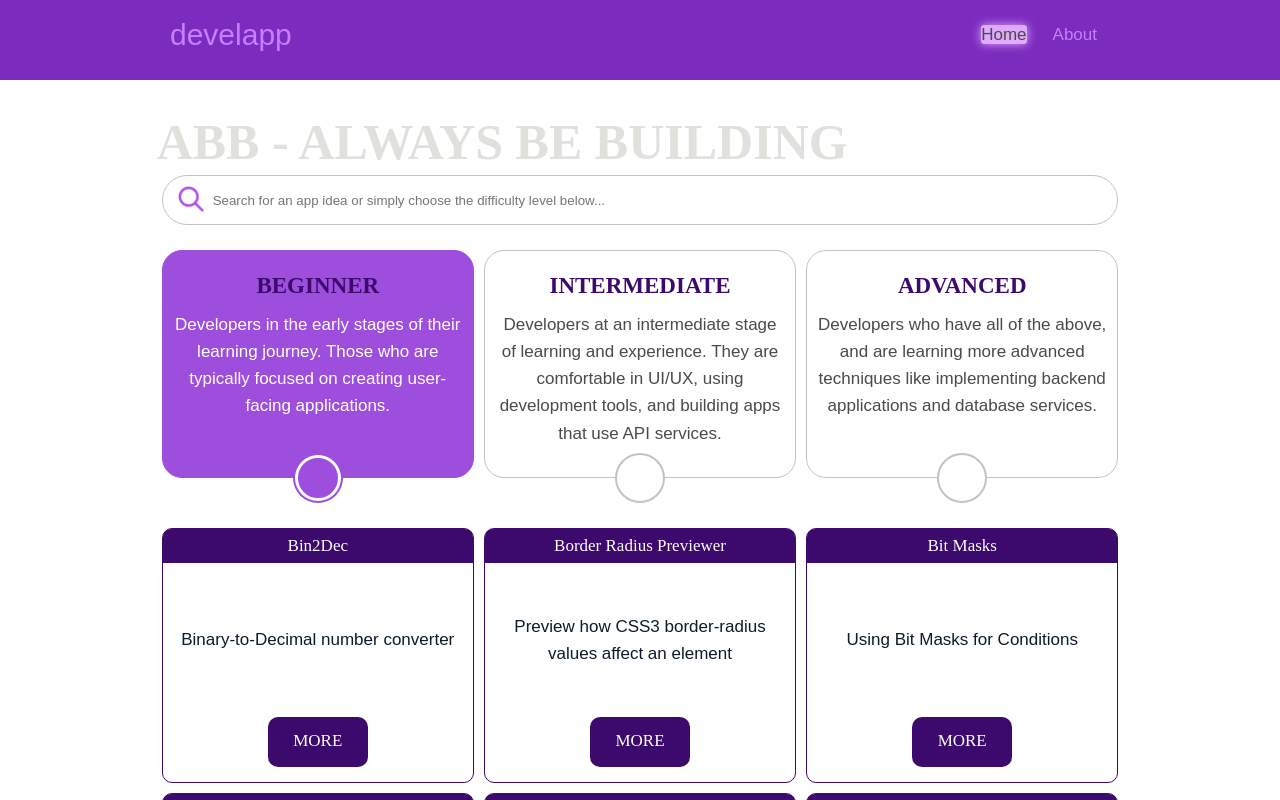
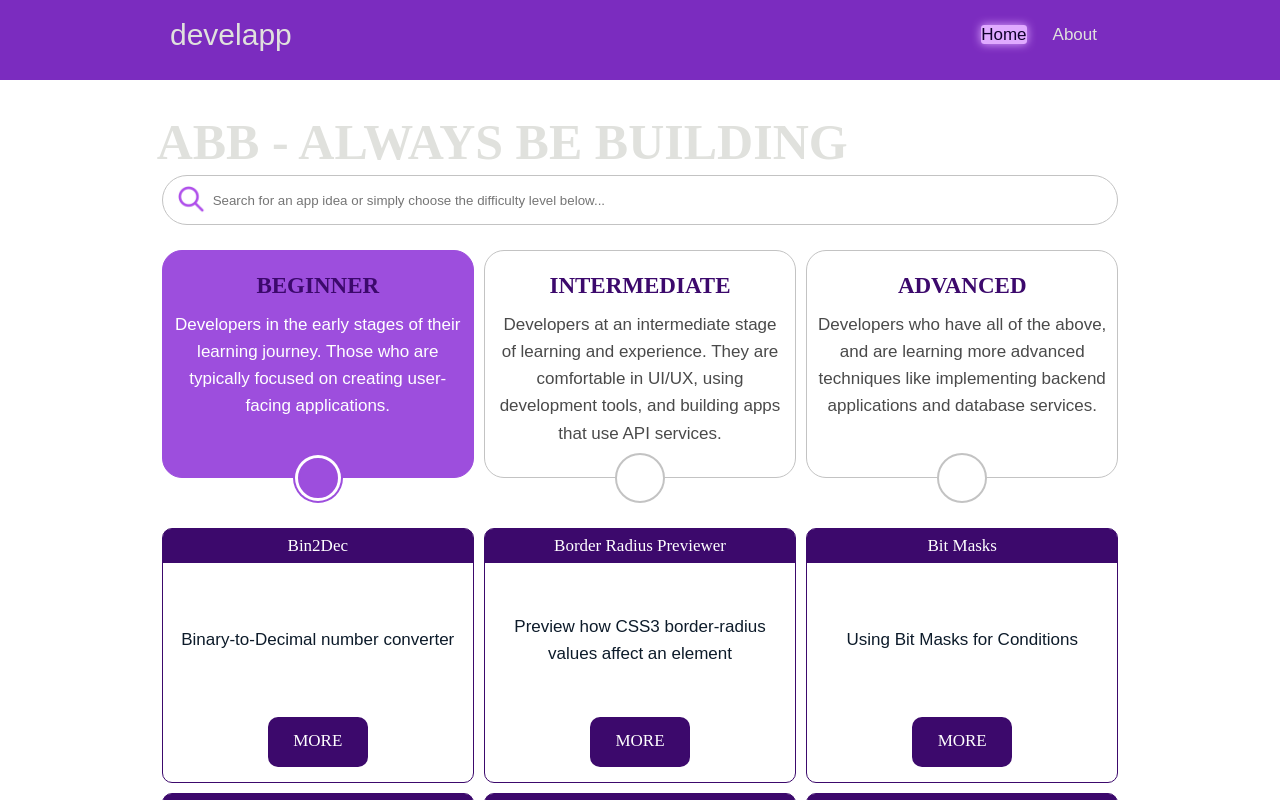
Before and after one commit to chingu-voyages/v38-geckos-team-04, a React (Create React App) app in the folder frontend/: page / in a window 1280 px wide. In both pictures the pointer is over the link "Home". Shown: the top 800 px of the page. Built offline with nearby package versions, Linux system fonts and the light colour scheme; a web font is replaced by a local one.

Commit message:
Update navbar hover styles

```diff
--- a/frontend/src/sass/components/navbar.scss
+++ b/frontend/src/sass/components/navbar.scss
@@ -2,7 +2,7 @@
 @import "../abstract/mixins.scss";
 
 .navbar {
-    color: $heliotrope;
+    color: $platinum;
 
     display: flex;
     align-items: center;
@@ -43,10 +43,9 @@
             &:hover {
                 background-color: $mauve;
                 border-radius: 0.3rem;
+                box-shadow: 0 0 1rem $mauve;
+                color: $russian-violet;
                 outline: none;
-                box-shadow: 0px 0px 10px $mauve;
-                color: rgb(74, 74, 74);
-                // border-bottom: 0.3rem solid $russian-violet;
             }
         }
     }
```
